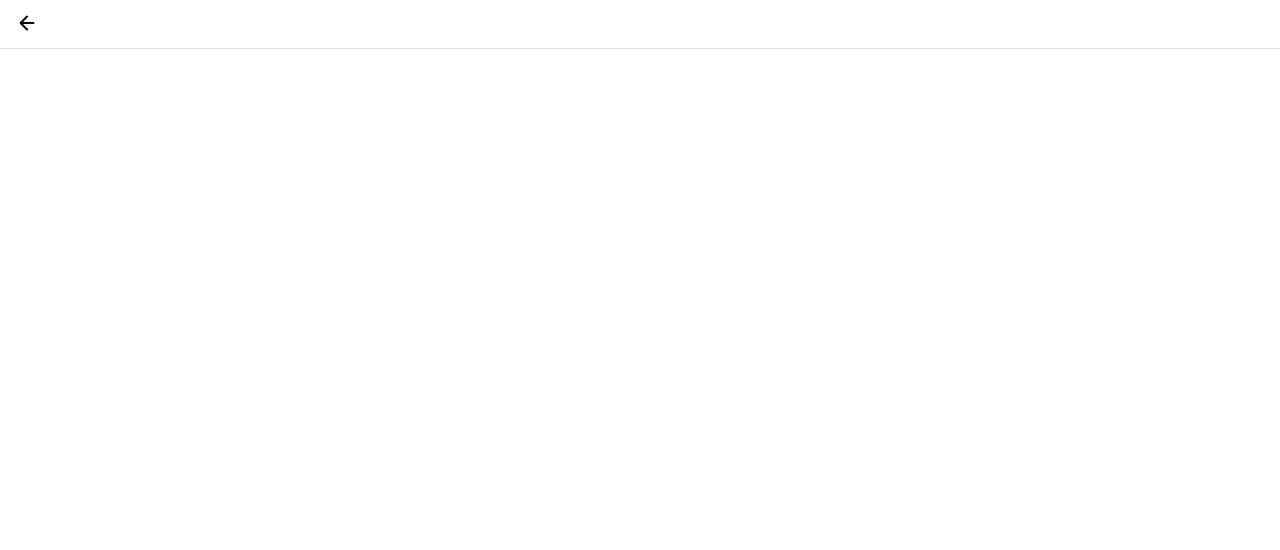
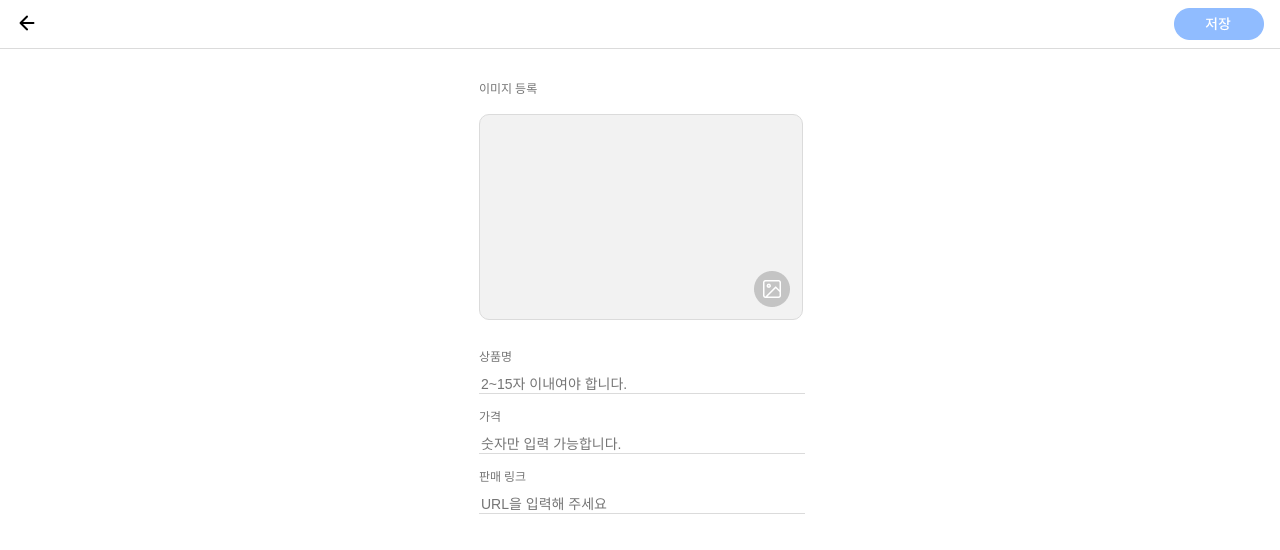
Before and after one commit to munseunggyu/triplus, a React (Create React App) app: page /jj in a window 1280 px wide. Shown: the top 550 px of the page. Built offline with nearby package versions, Linux system fonts and the light colour scheme.

Commit message:
feat: ProductUpload 페이지 html,css완성

```diff
--- a/src/pages/ProductUpload/index.jsx
+++ b/src/pages/ProductUpload/index.jsx
@@ -6,11 +6,99 @@ import saveBtn from "../../assets/images/save_button.png";
 import imgFile from "../../assets/images/file_gray.png";
 
 const SaveBtn = styled.button`
-	background-image: ${saveBtn};
+	background: url(${saveBtn}) no-repeat;
 	background-size: 90px;
 	margin-left: auto;
 	width: 90px;
 	height: 32px;
+`;
+
+const UploadSection = styled.section`
+	margin: 48px auto 0;
+	padding: 34px 34px 0 34px;
+	width: 322px;
+`;
+
+const ImageSave = styled.p`
+	font-size: 12px;
+	line-height: 14px;
+	margin-bottom: 18px;
+	color: #767676;
+`;
+
+const ImgPreview = styled.div`
+	position: relative;
+	width: 100%;
+	height: 204px;
+	background: #f2f2f2;
+	border: 0.5px solid #dbdbdb;
+	border-radius: 10px;
+	margin-bottom: 30px;
+
+	&::after {
+		content: "";
+		background-image: url(${imgFile});
+		position: absolute;
+		width: 36px;
+		height: 36px;
+		right: 12px;
+		bottom: 12px;
+	}
+`;
+
+const ProductName = styled.div`
+	width: 100%;
+	margin-bottom: 16px;
+`;
+const ProductPrice = styled.div`
+	width: 100%;
+	margin-bottom: 16px;
+`;
+const SaleLink = styled.div`
+	width: 100%;
+`;
+
+const ProductNameLabel = styled.label`
+	display: block;
+	color: #767676;
+	font-size: 12px;
+	line-height: 15px;
+	margin-bottom: 10px;
+`;
+const ProductPriceLabel = styled.label`
+	display: block;
+	color: #767676;
+	font-size: 12px;
+	line-height: 15px;
+	margin-bottom: 10px;
+`;
+const SaleLinkLabel = styled.label`
+	display: block;
+	color: #767676;
+	font-size: 12px;
+	line-height: 15px;
+	margin-bottom: 10px;
+`;
+const ProdutNameInput = styled.input`
+	width: 100%;
+	border: none;
+	border-bottom: 1px solid #dbdbdb;
+	font-size: 14px;
+	color: #dbdbdb;
+`;
+const ProdutPriceInput = styled.input`
+	width: 100%;
+	border: none;
+	border-bottom: 1px solid #dbdbdb;
+	font-size: 14px;
+	color: #dbdbdb;
+`;
+const SalelinkInput = styled.input`
+	width: 100%;
+	border: none;
+	border-bottom: 1px solid #dbdbdb;
+	font-size: 14px;
+	color: #dbdbdb;
 `;
 
 export default function ProductUpload() {
@@ -20,6 +108,22 @@ export default function ProductUpload() {
 				<Prev />
 				<SaveBtn />
 			</Header>
+			<UploadSection>
+				<ImageSave>이미지 등록</ImageSave>
+				<ImgPreview></ImgPreview>
+				<ProductName>
+					<ProductNameLabel>상품명</ProductNameLabel>
+					<ProdutNameInput placeholder="2~15자 이내여야 합니다."></ProdutNameInput>
+				</ProductName>
+				<ProductPrice>
+					<ProductPriceLabel>가격</ProductPriceLabel>
+					<ProdutPriceInput placeholder="숫자만 입력 가능합니다."></ProdutPriceInput>
+				</ProductPrice>
+				<SaleLink>
+					<SaleLinkLabel>판매 링크</SaleLinkLabel>
+					<SalelinkInput placeholder="URL을 입력해 주세요"></SalelinkInput>
+				</SaleLink>
+			</UploadSection>
 		</div>
 	);
 }
```
